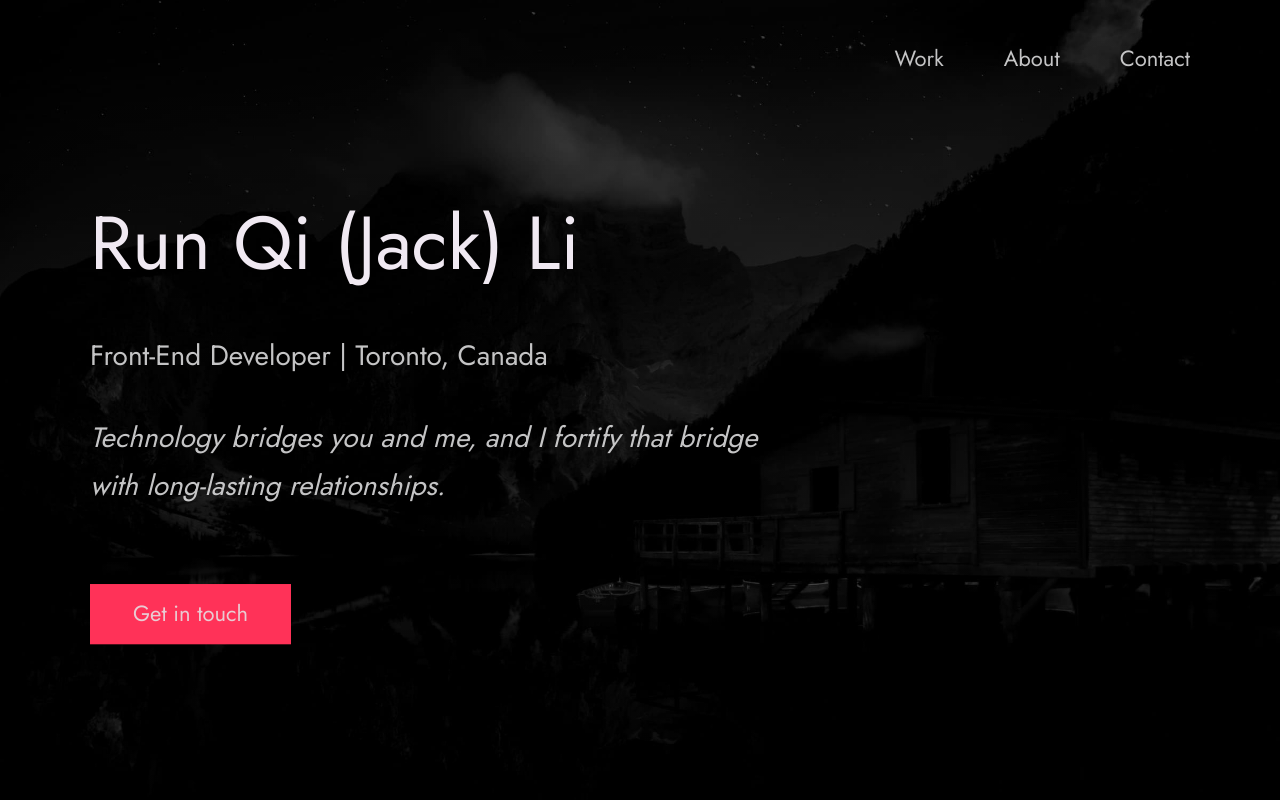
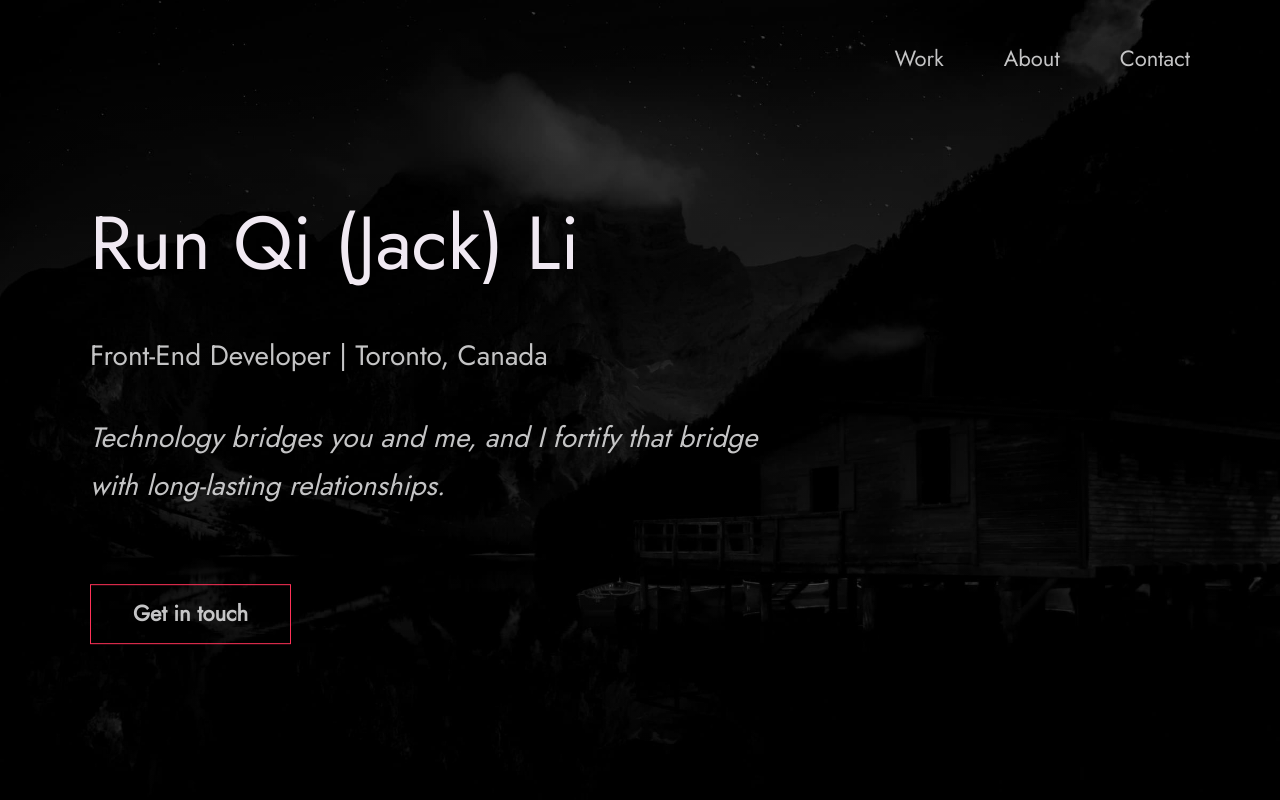
Before and after one commit to jackli921/Portfolio-Site, a website built with Vite: page index.html in a window 1280 px wide. Shown: the top 800 px of the page. Built offline with nearby package versions, Linux system fonts and the light colour scheme.

```diff
--- a/index.html
+++ b/index.html
@@ -14,7 +14,8 @@
 <!DOCTYPE html>
 <html lang="en">
 
-<head><link rel="stylesheet" href="https://cdnjs.cloudflare.com/ajax/libs/normalize/8.0.1/normalize.css">
+<head>
+  <link rel="stylesheet" href="https://cdnjs.cloudflare.com/ajax/libs/normalize/8.0.1/normalize.css">
   <meta charset="UTF-8" />
   <meta name="viewport" content="width=device-width, initial-scale=1.0" />
   <link rel="shortcut icon" type="image/png" href="./images/favicon.png" />
@@ -54,7 +55,7 @@
 
         <p>Front-End Developer | Toronto, Canada</p>
         <p><i>Technology bridges you and me, and I fortify that bridge with long-lasting relationships. </i></p>
-        <a href="#contact" class="btn btn--pink">Get in touch</a>
+        <a href="#contact" class="btn"><strong>Get in touch</strong></a>
       </div>
 
     </div>
@@ -241,7 +242,6 @@
             <a href="/Run Qi (Jack) Li_Frontend Developer.pdf" download="Run Qi(Jack) Li_Resume" class="btn">My Resume</a>
           </div>
 
-
         </div>
       </div>
     </section>
```
